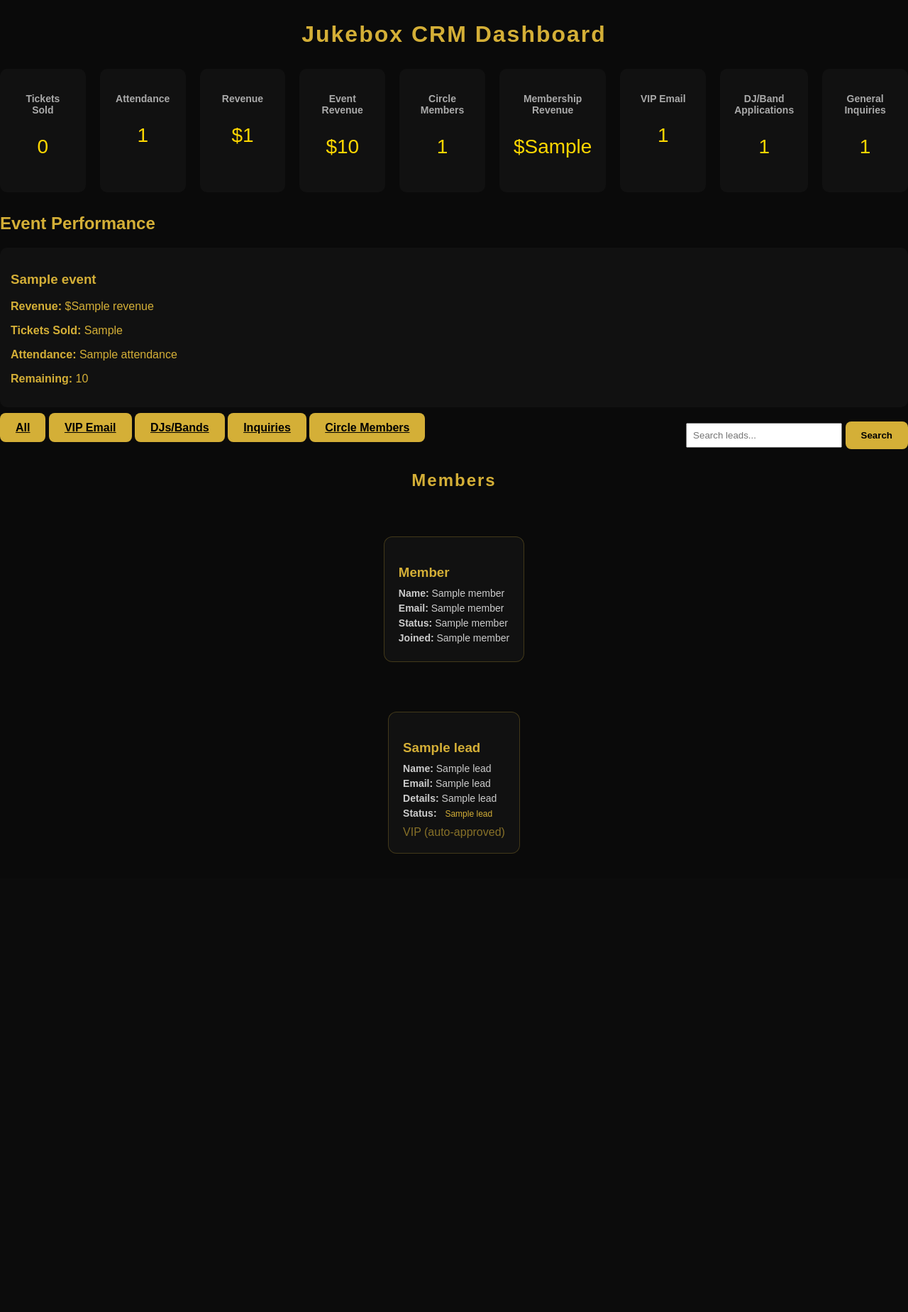
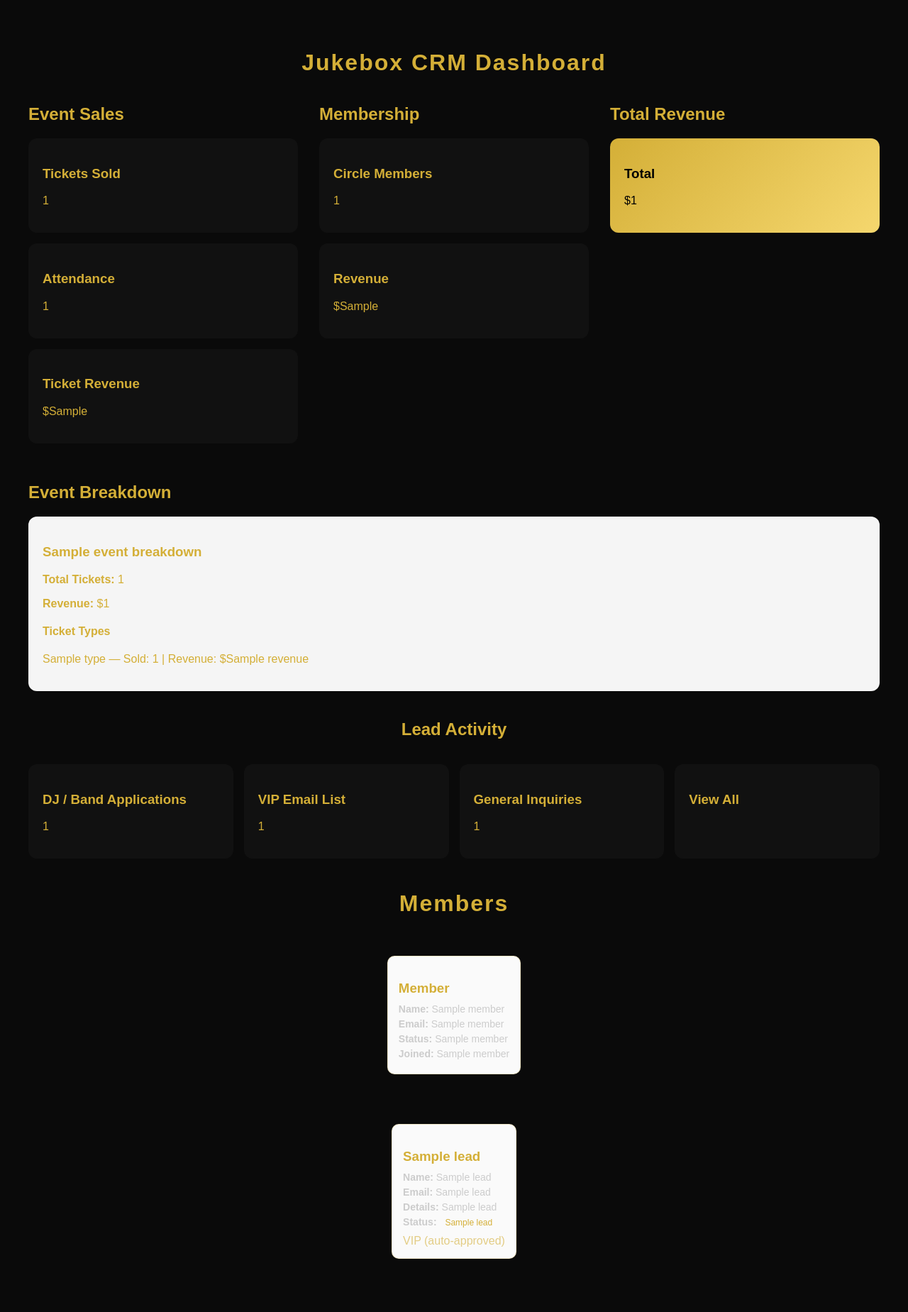
Before and after one commit to insight1224/jukebox-clean, a Flask app: template templates/dashboard.html in a window 1280 px wide. Shown: the part 54-1903 px from the top of the page at 71% size. Before the commit the page ends 1257 px from the top, so only its background shows below. Run offline with Flask 3, Linux system fonts and the light colour scheme; the template is opened without the code that fills it: most values are stand-ins (such as "Sample title", 1, 10 or a date in 2020).

Commit message:
dashboard layout and vip email list

```diff
--- a/app.py
+++ b/app.py
@@ -2,6 +2,27 @@ from flask import Flask, render_template, request, redirect
 import sqlite3
 import smtplib
 from email.mime.text import MIMEText
+
+from functools import wraps
+from flask import request, Response
+
+def check_auth(username, password):
+    return username == "admin" and password == "jukebox123"
+
+def authenticate():
+    return Response(
+        "Login Required", 401,
+        {"WWW-Authenticate": 'Basic realm="Login Required"'}
+    )
+
+def requires_auth(f):
+    @wraps(f)
+    def decorated(*args, **kwargs):
+        auth = request.authorization
+        if not auth or not check_auth(auth.username, auth.password):
+            return authenticate()
+        return f(*args, **kwargs)
+    return decorated
 
 app = Flask(__name__)
 
@@ -172,32 +193,53 @@ def square_webhook():
     try:
         if data.get("type") == "payment.updated":
             payment = data["data"]["object"]["payment"]
+
             amount = payment["amount_money"]["amount"] / 100
             email = payment.get("buyer_email_address", "unknown")
 
-            if amount == 10:
-                conn = sqlite3.connect("database.db")
-                cursor = conn.cursor()
+            # 🎟 MAP AMOUNT → EVENT + TICKET TYPE
+            if amount == 13:
+                ticket_type = "Early Bird"
+                event_name = "Battle of the DJs"
 
-                cursor.execute("""
-                    INSERT INTO memberships (email, amount, status)
-                    VALUES (?, ?, ?)
-                """, (email, amount, "active"))
+            elif amount == 18:
+                ticket_type = "General Admission"
+                event_name = "Battle of the DJs"
 
-                conn.commit()
-                conn.close()
+            elif amount == 175:
+                ticket_type = "VIP"
+                event_name = "Battle of the DJs"
 
-                print("✅ Membership added")
+            elif amount == 200:
+                ticket_type = "Booth"
+                event_name = "Battle of the DJs"
+
+            else:
+                ticket_type = "Other"
+                event_name = "Unknown Event"
+
+            conn = sqlite3.connect("database.db")
+            cursor = conn.cursor()
+
+            cursor.execute("""
+                INSERT INTO tickets (email, amount, type, event_name, status)
+                VALUES (?, ?, ?, ?, ?)
+            """, (email, amount, ticket_type, event_name, "paid"))
+
+            conn.commit()
+            conn.close()
+
+            print("✅ Ticket saved")
 
     except Exception as e:
         print("Webhook error:", e)
 
     return "ok", 200
-
 # -------------------------
 # DASHBOARD
 # -------------------------
 @app.route("/dashboard")
+@requires_auth
 def dashboard():
     conn = sqlite3.connect("database.db")
     cursor = conn.cursor()
@@ -210,67 +252,57 @@ def dashboard():
     cursor.execute("SELECT COUNT(*) FROM leads")
     total_leads = cursor.fetchone()[0]
 
-    cursor.execute("SELECT COUNT(*) FROM leads WHERE type='VIP Signup'")
-    vip_count = cursor.fetchone()[0]
-
-    cursor.execute("SELECT COUNT(*) FROM leads WHERE type='DJ Application'")
-    dj_count = cursor.fetchone()[0]
-
-    cursor.execute("SELECT COUNT(*) FROM leads WHERE type='Contact Message'")
-    requests_count = cursor.fetchone()[0]
-
     # MEMBERSHIPS
-    cursor.execute("SELECT * FROM memberships ORDER BY id DESC")
-    members = cursor.fetchall()
-
     cursor.execute("SELECT COUNT(*) FROM memberships")
     membership_count = cursor.fetchone()[0] or 0
+    membership_revenue = membership_count * 10
 
-    membership_revenue = membership_count * 10
+    # TICKETS
+    cursor.execute("SELECT COUNT(*) FROM tickets")
+    ticket_count = cursor.fetchone()[0] or 0
+
+    cursor.execute("SELECT SUM(amount) FROM tickets")
+    ticket_revenue = cursor.fetchone()[0] or 0
 
     conn.close()
 
-    # EVENTS
-    event_revenue_total = 0
-    total_attendance = 0
-    event_stats = []
-
-    for event in events_data:
-        event_revenue = 0
-        event_attendance = 0
-
-        for ticket in event["tickets"].values():
-            event_revenue += ticket["price"] * ticket["sold"]
-            event_attendance += ticket["sold"] * ticket["size"]
-
-        event_revenue_total += event_revenue
-        total_attendance += event_attendance
-
-        event_stats.append({
-            "name": event["name"],
-            "revenue": event_revenue,
-            "attendance": event_attendance,
-            "tickets_sold": sum(t["sold"] for t in event["tickets"].values())
-        })
-
-    total_revenue = event_revenue_total + membership_revenue
+    total_revenue = ticket_revenue + membership_revenue
 
     return render_template(
         "dashboard.html",
         leads=leads,
         total_leads=total_leads,
-        vip_count=vip_count,
-        dj_count=dj_count,
-        requests_count=requests_count,
         membership_count=membership_count,
         membership_revenue=membership_revenue,
-        event_revenue_total=event_revenue_total,
-        total_revenue=total_revenue,
-        total_attendance=total_attendance,
-        event_stats=event_stats,
-        members=members
+        ticket_count=ticket_count,
+        ticket_revenue=ticket_revenue,
+        total_revenue=total_revenue
     )
 
+conn = sqlite3.connect("database.db")
+cursor = conn.cursor()
+
+cursor.execute("""
+CREATE TABLE IF NOT EXISTS tickets (
+    id INTEGER PRIMARY KEY AUTOINCREMENT,
+    email TEXT,
+    amount REAL,
+    type TEXT,
+    status TEXT
+)
+""")
+
+conn.commit()
+conn.close()
+
+def requires_auth(f):
+    @wraps(f)
+    def decorated(*args, **kwargs):
+        auth = request.authorization
+        if not auth or not check_auth(auth.username, auth.password):
+            return authenticate()
+        return f(*args, **kwargs)
+    return decorated
 # -------------------------
 # RUN
 # -------------------------
--- a/static/dashboard.css
+++ b/static/dashboard.css
@@ -214,3 +214,105 @@ body {
     border-radius: 10px;
     color: white;
 }
+/* WRAPPER */
+.dashboard-wrapper {
+    padding: 40px;
+    font-family: Arial, sans-serif;
+}
+
+/* TITLE */
+.dashboard-title {
+    font-size: 32px;
+    margin-bottom: 20px;
+}
+
+/* KPI SECTION */
+.kpi-section {
+    display: flex;
+    gap: 30px;
+    margin-bottom: 40px;
+}
+
+/* GROUP */
+.kpi-group {
+    flex: 1;
+}
+
+/* KPI BOX */
+.kpi-box {
+    background: #111;
+    color: white;
+    padding: 20px;
+    margin-bottom: 15px;
+    border-radius: 12px;
+    cursor: pointer;
+    transition: 0.2s;
+}
+
+.kpi-box:hover {
+    transform: translateY(-3px);
+    background: #222;
+}
+
+/* HIGHLIGHT BOX */
+.kpi-box.highlight {
+    background: linear-gradient(135deg, #d4af37, #f5d76e);
+    color: #000 !important;
+}
+
+.kpi-box.highlight h3,
+.kpi-box.highlight p {
+    color: #000 !important;
+}
+/* GRID */
+.event-grid {
+    display: grid;
+    grid-template-columns: repeat(auto-fit, minmax(250px, 1fr));
+    gap: 20px;
+}
+
+/* CARDS */
+.event-card {
+    background: #f5f5f5;
+    padding: 20px;
+    border-radius: 12px;
+}
+
+/* SECTION TITLES */
+.section-title {
+    margin-top: 40px;
+    margin-bottom: 20px;
+}
+
+/* LEADS */
+.lead-grid {
+    display: grid;
+    grid-template-columns: repeat(auto-fit, minmax(250px, 1fr));
+    gap: 15px;
+}
+
+.lead-card {
+    background: #fafafa;
+    padding: 15px;
+    border-radius: 10px;
+}
+
+/* BUTTONS */
+.btn {
+    background: black;
+    color: white;
+    padding: 8px 12px;
+    text-decoration: none;
+    border-radius: 6px;
+}
+.lead-kpis {
+    display: grid;
+    grid-template-columns: repeat(4, 1fr);
+    gap: 15px;
+    margin-top: 20px;
+}
+
+.lead-kpis h2 {
+    grid-column: 1 / -1;
+    text-align: center;
+}
--- a/templates/contact.html
+++ b/templates/contact.html
@@ -36,7 +36,7 @@
     <!-- VIP / CONTACT FORM (CENTER BOX) -->
     <div class="contact-box vip-box">
 
-    <h3>VIP List</h3>
+    <h3>VIP Email List</h3>
 
     <form action="/vip" method="POST">
 
--- a/templates/dashboard.html
+++ b/templates/dashboard.html
@@ -9,94 +9,115 @@
     <!-- TITLE -->
     <h1 class="dashboard-title">Jukebox CRM Dashboard</h1>
 
-    <!-- METRICS -->
-    <div class="metrics">
+    <!-- KPI SECTION -->
+    <div class="kpi-section">
 
-        <div class="metric-card">
+        <!-- EVENT KPIs -->
+        <div class="kpi-group">
+            <h2>Event Sales</h2>
+
+            <div class="kpi-box" onclick="window.location='#event-breakdown'">
                 <h3>Tickets Sold</h3>
-            <p>
-{% set total_tickets = 0 %}
-{% for event in event_stats %}
-    {% set total_tickets = total_tickets + event.tickets_sold %}
-{% endfor %}
-{{ total_tickets }}
-</p>
+                <p>{{ ticket_count }}</p>
             </div>
 
-<div class="metric-card">
+            <div class="kpi-box">
                 <h3>Attendance</h3>
                 <p>{{ total_attendance }}</p>
             </div>
 
-<div class="metric-card">
-    <h3>Revenue</h3>
-    <p>${{ total_revenue }}</p>
+            <div class="kpi-box">
+                <h3>Ticket Revenue</h3>
+                <p>${{ ticket_revenue }}</p>
+            </div>
         </div>
 
-<div class="metric-card">
-    <h3>Event Revenue</h3>
-    <p>${{ event_revenue_total }}</p>
-</div>
+        <!-- MEMBERSHIP KPIs -->
+        <div class="kpi-group">
+            <h2>Membership</h2>
 
-<div class="metric-card">
+            <div class="kpi-box">
                 <h3>Circle Members</h3>
                 <p>{{ membership_count }}</p>
             </div>
 
-<div class="metric-card">
-    <h3>Membership Revenue</h3>
+            <div class="kpi-box">
+                <h3>Revenue</h3>
                 <p>${{ membership_revenue }}</p>
             </div>
+        </div>
 
-        <div class="metric-card">
-            <h3>VIP Email</h3>
+        <!-- TOTAL KPIs -->
+        <div class="kpi-group">
+            <h2>Total Revenue</h2>
+
+            <div class="kpi-box highlight">
+                <h3>Total</h3>
+                <p>${{ total_revenue }}</p>
+            </div>
+        </div>
+
+    </div>
+
+    <!-- EVENT BREAKDOWN -->
+    <h2 id="event-breakdown" class="section-title">Event Breakdown</h2>
+
+    {% if event_breakdown %}
+
+        <div class="event-grid">
+
+        {% for event_name, data in event_breakdown.items() %}
+
+            <div class="event-card">
+
+                <h3>{{ event_name }}</h3>
+
+                <p><strong>Total Tickets:</strong> {{ data.total_tickets }}</p>
+                <p><strong>Revenue:</strong> ${{ data.total_revenue }}</p>
+
+                <h4>Ticket Types</h4>
+
+                {% for type, t in data.tickets.items() %}
+                    <p>
+                        {{ type }} — Sold: {{ t.count }} | Revenue: ${{ t.revenue }}
+                    </p>
+                {% endfor %}
+
+            </div>
+
+        {% endfor %}
+
+        </div>
+
+    {% else %}
+        <p>No ticket data yet.</p>
+    {% endif %}
+
+
+<!-- LEAD KPIs -->
+<div class="kpi-group lead-kpis">
+    <h2>Lead Activity</h2>
+
+    <div class="kpi-box" onclick="filterLeads('DJ Application')">
+        <h3>DJ / Band Applications</h3>
+        <p>{{ dj_count }}</p>
+    </div>
+
+    <div class="kpi-box" onclick="filterLeads('VIP Signup')">
+        <h3>VIP Email List</h3>
         <p>{{ vip_count }}</p>
     </div>
 
-        <div class="metric-card">
-            <h3>DJ/Band Applications</h3>
-            <p>{{ dj_count }}</p>
-        </div>
-
-        <div class="metric-card">
+    <div class="kpi-box" onclick="filterLeads('Contact Message')">
         <h3>General Inquiries</h3>
         <p>{{ requests_count }}</p>
     </div>
 
+    <div class="kpi-box" onclick="filterLeads('ALL')">
+        <h3>View All</h3>
     </div>
-
-<h2 class="section-title">Event Performance</h2>
-
-<div class="event-grid">
-    {% for event in event_stats %}
-    <div class="event-card">
-        <h3>{{ event.name }}</h3>
-        <p><strong>Revenue:</strong> ${{ event.revenue }}</p>
-        <p><strong>Tickets Sold:</strong> {{ event.tickets_sold }}</p>
-        <p><strong>Attendance:</strong> {{ event.attendance }}</p>
-<p><strong>Remaining:</strong> {{ event.remaining }}</p>
 </div>
-    {% endfor %}
-</div>
-
-    <!-- FILTERS -->
-    <div class="dashboard-controls">
-
-        <div class="filters">
-            <a href="/dashboard" class="btn">All</a>
-            <a href="/dashboard?type=VIP Signup" class="btn">VIP Email</a>
-            <a href="/dashboard?type=DJ Application" class="btn">DJs/Bands</a>
-            <a href="/dashboard?type=Contact Message" class="btn">Inquiries</a>
-	    <a href="/dashboard?type=Circle Members" class="btn">Circle Members</a>
-        </div>
-
-        <!-- SEARCH -->
-        <form method="GET" action="/dashboard" class="search-form">
-            <input type="text" name="search" placeholder="Search leads...">
-            <button type="submit" class="btn">Search</button>
-        </form>
-
-    </div>
+    <!-- MEMBERS -->
     <h2 class="dashboard-title">Members</h2>
 
     <div class="lead-grid">
@@ -117,29 +138,25 @@
 
     </div>
 
-    <!-- LEADS GRID -->
+    <!-- LEADS -->
     <div class="lead-grid">
 
         {% for lead in leads %}
 
         <div class="lead-card">
 
-            <!-- TYPE -->
             <h3 class="lead-type">{{ lead[1] }}</h3>
 
-            <!-- INFO -->
             <p><strong>Name:</strong> {{ lead[2] }}</p>
             <p><strong>Email:</strong> {{ lead[3] }}</p>
             <p><strong>Details:</strong> {{ lead[4] }}</p>
 
-            <!-- STATUS -->
             <p>
                 <strong>Status:</strong>
                 {% set s = lead[5] %}
                 <span class="status-badge status-{{ s|lower }}">{{ s }}</span>
             </p>
 
-            <!-- ACTIONS -->
             <div class="lead-actions">
 
                 {% if lead[1] == "DJ Application" %}
@@ -168,5 +185,19 @@
     </div>
 
 </div>
+<script>
+function filterLeads(type) {
+    const cards = document.querySelectorAll(".lead-card");
 
+    cards.forEach(card => {
+        const leadType = card.querySelector(".lead-type").innerText;
+
+        if (type === "ALL" || leadType === type) {
+            card.style.display = "block";
+        } else {
+            card.style.display = "none";
+        }
+    });
+}
+</script>
 {% endblock %}
--- a/templates/index.html
+++ b/templates/index.html
@@ -151,7 +151,7 @@
 <!-- VIP -->
 <section class="vip">
     <div class="vip-box">
-        <h2>Join the VIP List</h2>
+        <h2>Join the VIP Email List</h2>
 
         <form action="/vip" method="POST">
             <input type="text" name="name" placeholder="Full Name" required>
```
Lines whose indentation alone changed are shown as unchanged.
